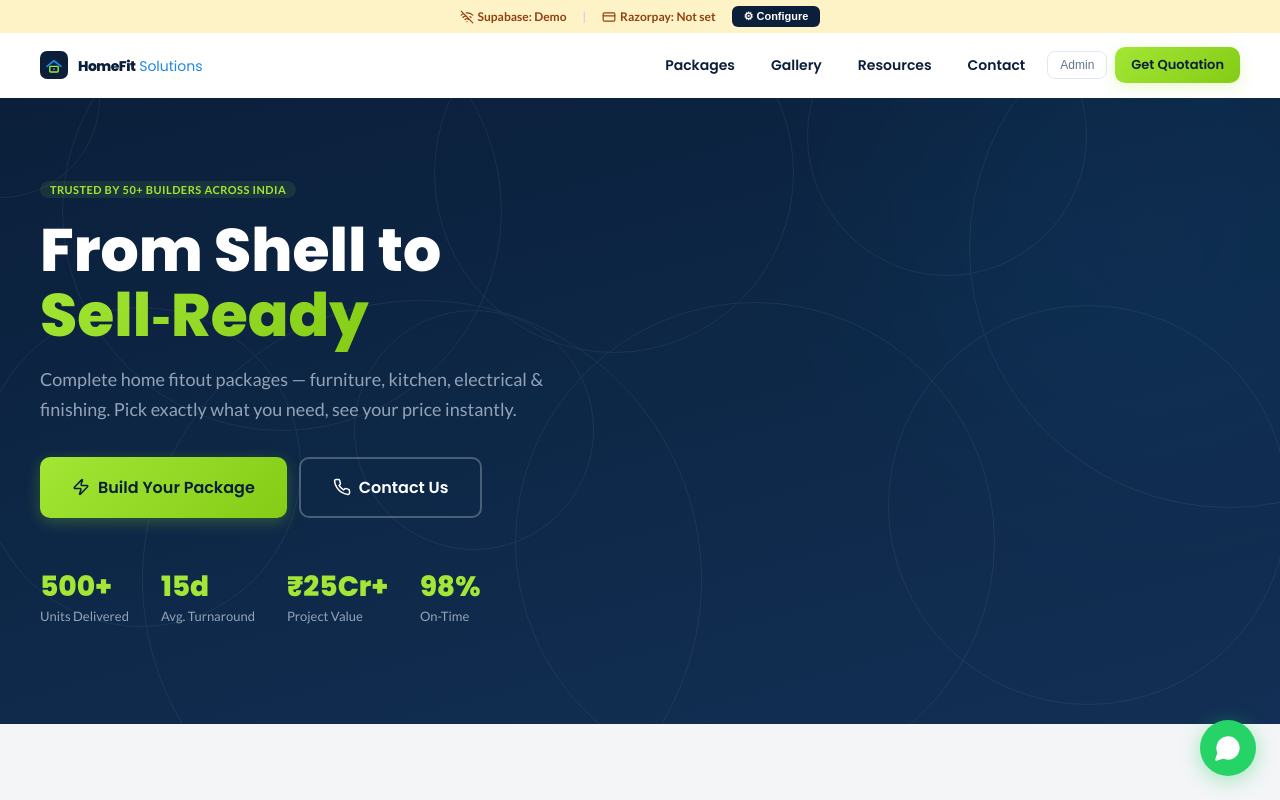
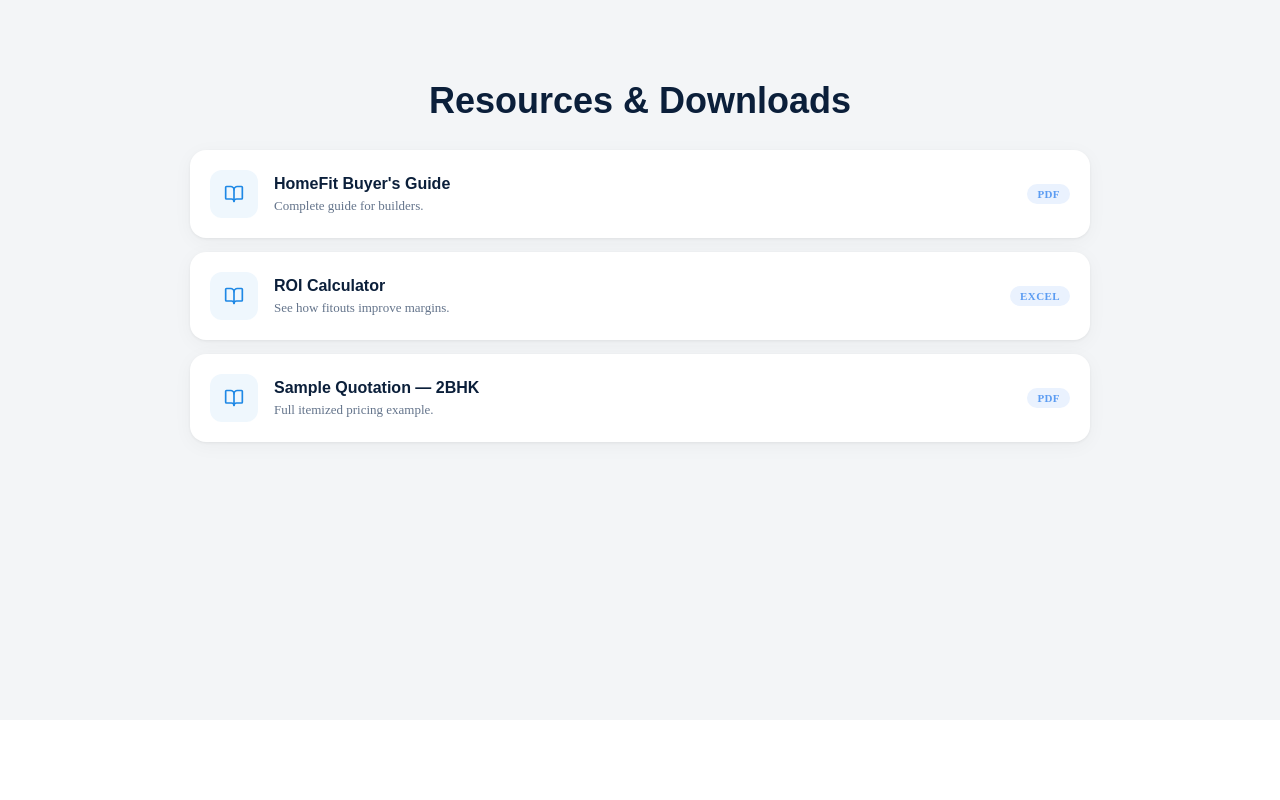
Before and after one commit to jambuyashuh58-hue/home, a Next.js app: page / in a window 1280 px wide. Shown: the top 800 px of the page. Built offline with nearby package versions, Linux system fonts and the light colour scheme.

Commit message:
Update page.jsx

```diff
--- a/app/page.jsx
+++ b/app/page.jsx
@@ -1,6 +1,144 @@
 "use client";
 
-import App from "../components/homefit-final.jsx";
-export default function Page(){
-  return <App />;
+import { BookOpen } from "lucide-react";
+
+const CL = { navy: "#0B1F3A", blue: "#1E88E5", gray: "#F3F5F7" };
+
+const RESOURCES = [
+  {
+    title: "HomeFit Buyer's Guide",
+    desc: "Complete guide for builders.",
+    tag: "PDF",
+    href: "/downloads/HomeFit_Buyers_Guide.pdf",
+  },
+  {
+    title: "ROI Calculator",
+    desc: "See how fitouts improve margins.",
+    tag: "EXCEL",
+    href: "/downloads/ROI_Calculator.xlsx",
+  },
+  {
+    title: "Sample Quotation — 2BHK",
+    desc: "Full itemized pricing example.",
+    tag: "PDF",
+    href: "/downloads/Sample_Quotation_2BHK.pdf",
+  },
+];
+
+function Pill({ children }) {
+  return (
+    <span
+      style={{
+        display: "inline-flex",
+        alignItems: "center",
+        padding: "4px 10px",
+        borderRadius: 999,
+        fontSize: 11,
+        fontWeight: 800,
+        letterSpacing: 0.4,
+        color: "#5B9CF2",
+        background: "#EAF2FE",
+        textTransform: "uppercase",
+        whiteSpace: "nowrap",
+      }}
+    >
+      {children}
+    </span>
+  );
 }
+
+function ResourceItem({ title, desc, tag, href }) {
+  const handleClick = (e) => {
+    if (!href || href === "#") {
+      e.preventDefault();
+      alert("File not found. Place the file in /public/downloads/ or update the link.");
+    }
+  };
+
+  return (
+    <a href={href} download onClick={handleClick} style={{ textDecoration: "none" }}>
+      <div
+        style={{
+          display: "flex",
+          alignItems: "center",
+          gap: 16,
+          padding: 20,
+          background: "#fff",
+          borderRadius: 16,
+          boxShadow: "0 1px 3px rgba(0,0,0,.06), 0 4px 20px rgba(0,0,0,.04)",
+          transition: "transform .15s ease, box-shadow .15s ease",
+        }}
+        onMouseEnter={(e) => {
+          e.currentTarget.style.transform = "translateY(-2px)";
+          e.currentTarget.style.boxShadow =
+            "0 6px 16px rgba(0,0,0,.06), 0 12px 30px rgba(0,0,0,.06)";
+        }}
+        onMouseLeave={(e) => {
+          e.currentTarget.style.transform = "none";
+          e.currentTarget.style.boxShadow =
+            "0 1px 3px rgba(0,0,0,.06), 0 4px 20px rgba(0,0,0,.04)";
+        }}
+      >
+        <div
+          style={{
+            width: 48,
+            height: 48,
+            borderRadius: 12,
+            background: CL.blue + "12",
+            color: CL.blue,
+            display: "flex",
+            alignItems: "center",
+            justifyContent: "center",
+            flexShrink: 0,
+          }}
+        >
+          <BookOpen size={20} />
+        </div>
+
+        <div style={{ flex: 1, minWidth: 0 }}>
+          <div
+            style={{
+              fontFamily: "'Poppins',sans-serif",
+              fontWeight: 800,
+              color: CL.navy,
+              fontSize: 16,
+              lineHeight: 1.2,
+            }}
+          >
+            {title}
+          </div>
+          <div style={{ fontSize: 13, color: "#64748B", marginTop: 4 }}>{desc}</div>
+        </div>
+
+        <Pill>{tag}</Pill>
+      </div>
+    </a>
+  );
+}
+
+export default function Page() {
+  return (
+    <section style={{ padding: "80px 24px", minHeight: "70vh", background: CL.gray }}>
+      <div style={{ maxWidth: 900, margin: "0 auto" }}>
+        <h2
+          style={{
+            textAlign: "center",
+            fontFamily: "'Poppins',sans-serif",
+            fontWeight: 800,
+            color: CL.navy,
+            fontSize: "clamp(26px,4vw,36px)",
+            margin: "0 0 28px",
+          }}
+        >
+          Resources & Downloads
+        </h2>
+
+        <div style={{ display: "grid", gap: 14 }}>
+          {RESOURCES.map((r) => (
+            <ResourceItem key={r.title} {...r} />
+          ))}
+        </div>
+      </div>
+    </section>
+  );
+}
```
